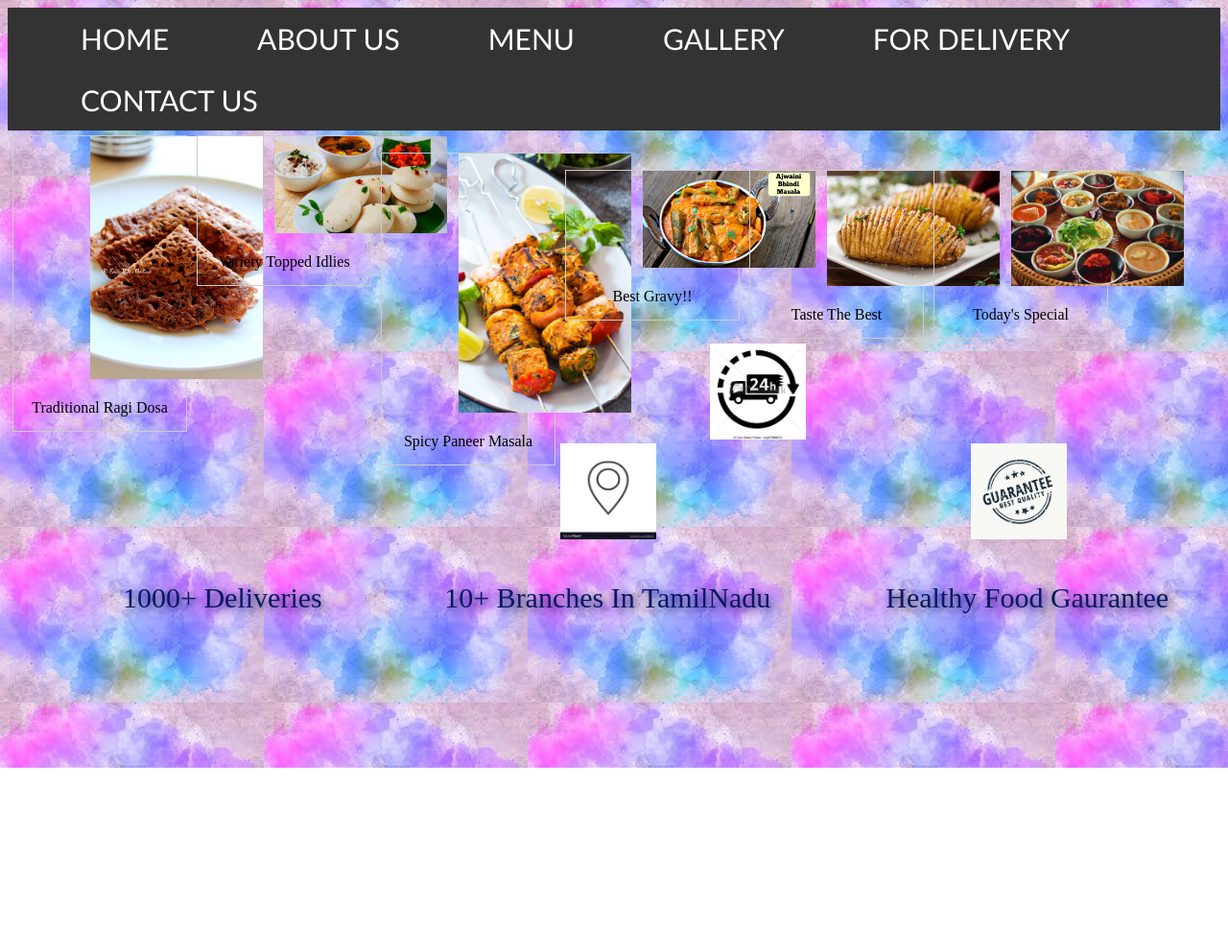
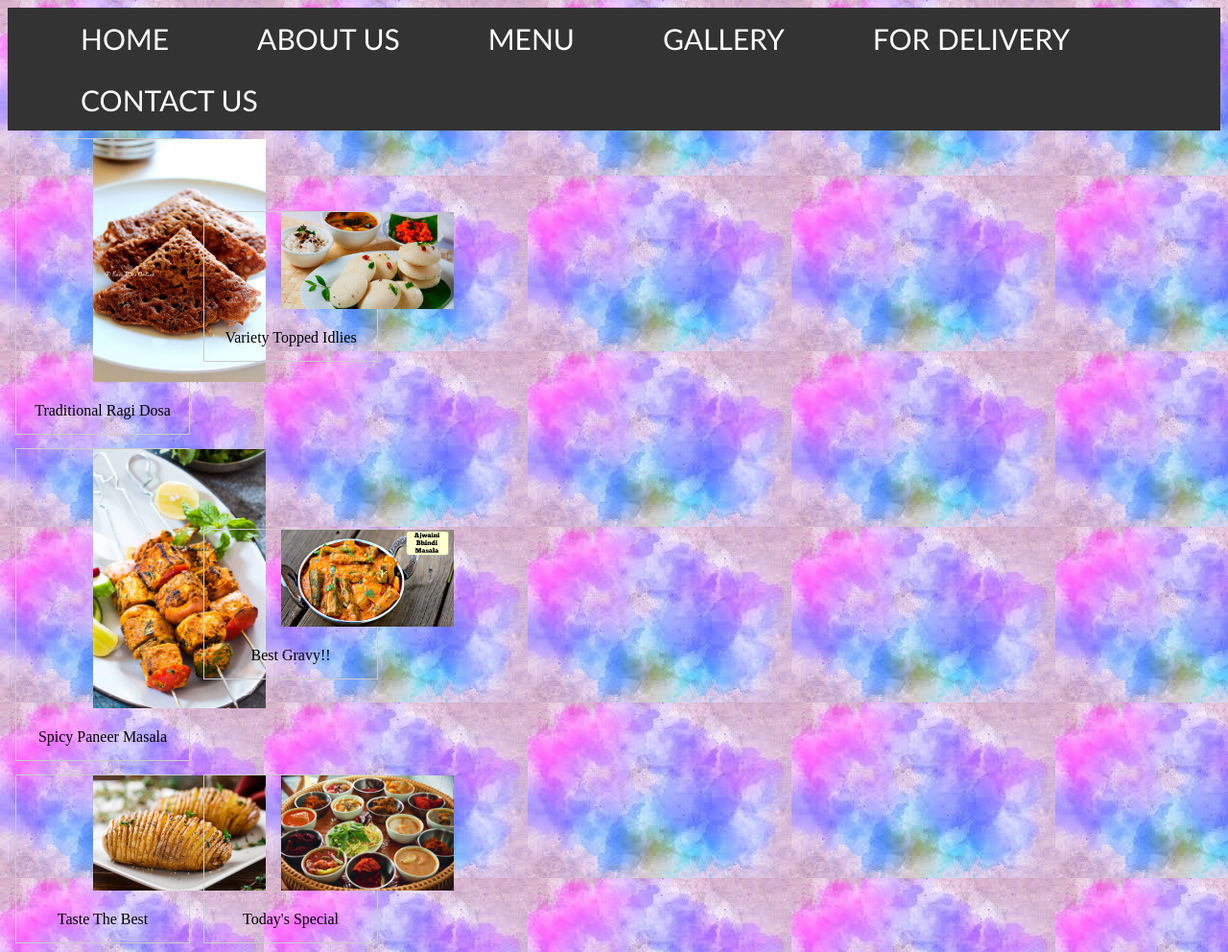
Before and after one commit to sushmithakannan/sahotel, a plain HTML site: page gallery.html in a window 1280 px wide. Shown: the top 992 px of the page at 96% size. Before the commit the page ends 800 px from the top, so only its background shows below. Drawn offline with Linux system fonts and the light colour scheme.

Commit message:
Update gallery.html

```diff
--- a/gallery.html
+++ b/gallery.html
@@ -70,46 +70,53 @@ li a:hover
 <li><a href="fordelivery.html">FOR DELIVERY</a></li>
 <li><a href="contctus.html">CONTACT US</a></li>
 </ul>
+  <table>
+    <tr>
+      <td>
 <div class="gallery">
   <a target="_blank" href="ragi.jpg">
     <img src="ragi.jpg" alt="Ragi" width="500" height="500">
   </a>
   <div class="desc">Traditional Ragi Dosa</div>
-</div>
+        </div></td>
 
-<div class="gallery">
+<td><div class="gallery">
   <a target="_blank" href="idly.jpg">
     <img src="idly.jpg" alt="idly" width="700" height="500">
   </a>
   <div class="desc">Variety Topped Idlies</div>
-</div><br>
-
-<div class="gallery">
+  </div></td>
+    </tr>
+<tr>
+<td><div class="gallery">
   <a target="_blank" href="paneer.jpg">
     <img src="paneer.jpg" alt="paneer" width="700" height="400">
   </a>
   <div class="desc">Spicy Paneer Masala</div>
-</div><br>
-
-<div class="gallery">
+  </div></td>
+<td><div class="gallery">
   <a target="_blank" href="sidedish.jpg">
     <img src="sidedish.jpg" alt="Sidedish" width="700" height="500">
   </a>
   <div class="desc">Best Gravy!!</div>
-</div>
-  <div class="gallery">
+  </div></td>
+    </tr>
+    <tr>
+    <td> <div class="gallery">
   <a target="_blank" href="yummy.jpg">
     <img src="yummy.jpg" alt="yummy" width="600" height="400">
   </a>
   <div class="desc">Taste The Best</div>
-</div>
-
+      </div></td>
+<td>
 <div class="gallery">
   <a target="_blank" href="special.jpg">
     <img src="special.jpg" alt="Special" width="600" height="400">
   </a>
   <div class="desc">Today's Special</div>
-</div>
+  </div></td>
+    </tr>
+  </table>
 <div id="footer">
 <table style="margin-left:80px" cellpadding="20px" cellspacing="20px" background-color="black">
 <tr>
```
